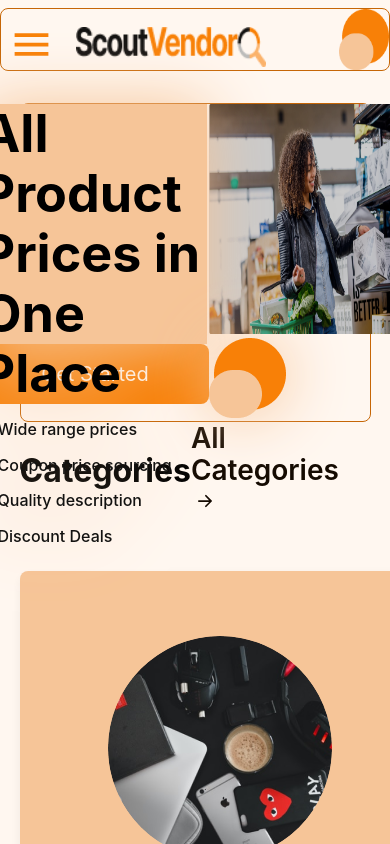
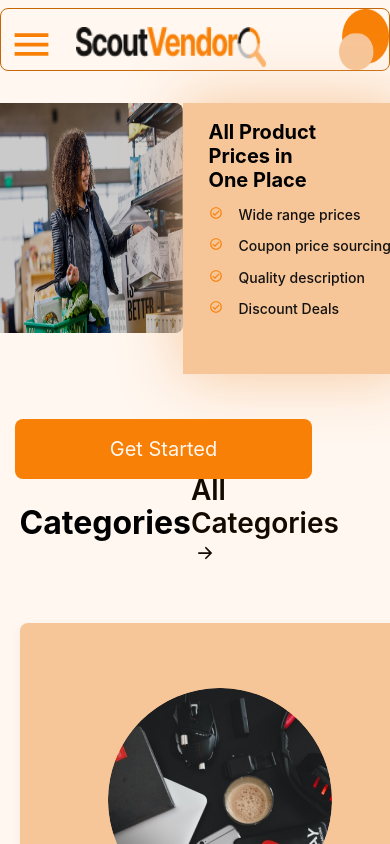
Before and after one commit to zuri-training/Price-Compare-Team-26-Front-End-Repo, a React (Create React App) app: page / in a window 390 px wide. Shown: the top 844 px of the page. Built offline with nearby package versions, Linux system fonts and the light colour scheme.

Commit message:
Add responsiveness to hero section.

```diff
--- a/src/components/HeroSection.js
+++ b/src/components/HeroSection.js
@@ -83,8 +83,10 @@ const HeroContainer = styled.section`
     }
 
     @media (max-width: 428px) {
+      flex-direction: row-reverse;
+      border: none;
       padding: 0;
-      margin: 0;
+      margin: 0 0 100px 0;
 
       .hero {
         margin: 0;
@@ -92,29 +94,45 @@ const HeroContainer = styled.section`
         .hero_text {
           margin: 0;
           width: 225px;
-          height: 240px;
-          padding: 0;
+          height: 271px;
+          padding: 17px 0 32px 26px;
+
+          h1 {
+            font-size: var(--titleSmall);
+            line-height: 24px;
+            width: 120px;
+          }
+
+          p {
+            font-size: var(--bodySmall);
+          }
 
           .check_circle {
-            margin: 0;
+            margin-right: 16px;
           }
         }
       }
 
       .hero_img {
+        align-self: center;
         width: 200px;
         height: 230px;
+        background: linear-gradient(0deg, rgba(0, 0, 0, 0.2), rgba(0, 0, 0, 0.2));
+        border-radius: var(--borderRadius);
       }
 
       .hero_btn {
-        width: 227px;
+        width: 297px;
         height: 60px;
         padding: 8px 4px 8px 4px;
-        margin: 0;
+        margin: 45px 0 0 0;
+        position: absolute;
+        left: 15px;
       }
 
       .circle {
         margin: 0;
+        display: none;
       }
     }
 `
```
